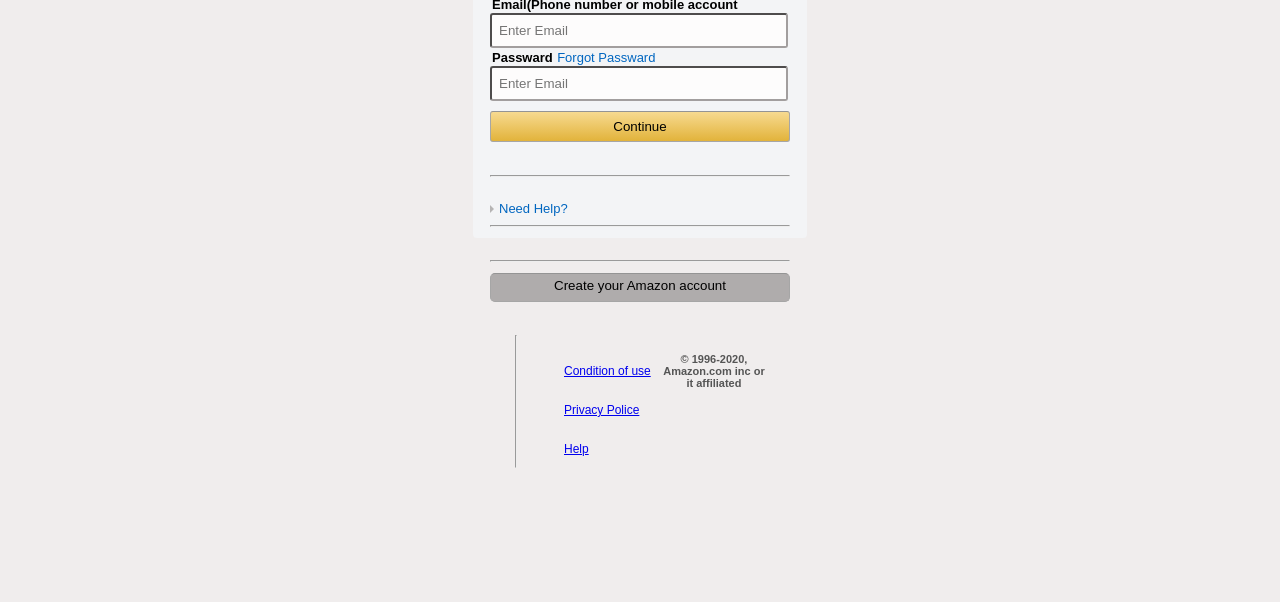
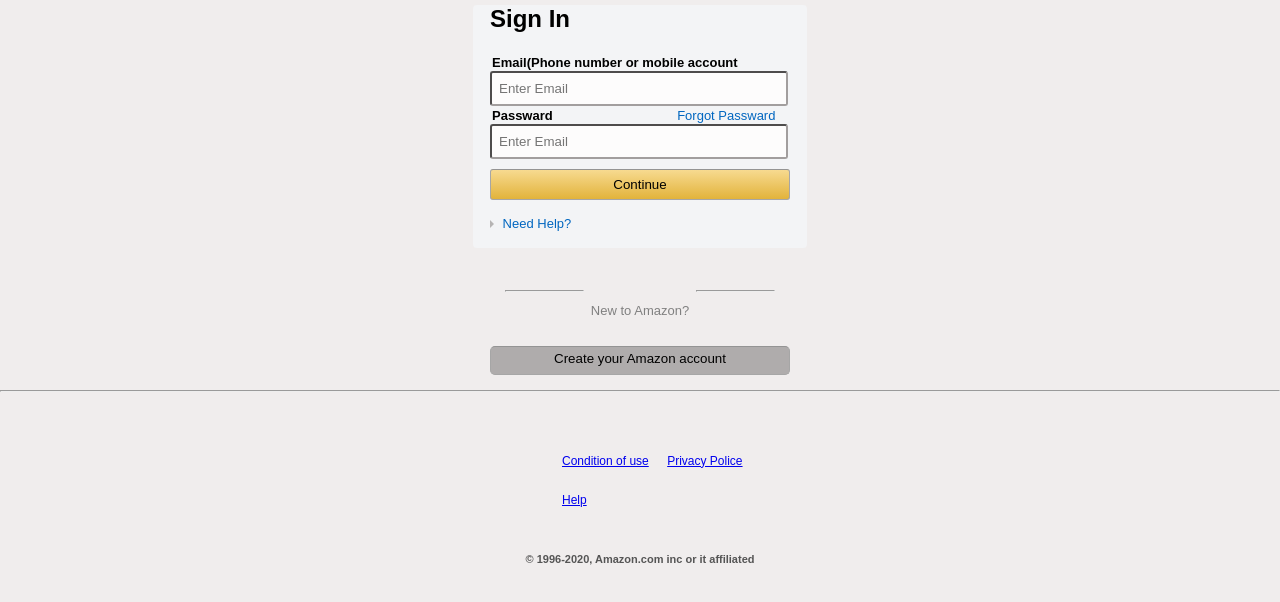
Before and after one commit to Anifa16/Amazon-Replica-_HTML-CSS, a plain HTML site: page index.html in a window 1280 px wide. Drawn offline with Linux system fonts and the light colour scheme.

Commit message:
updated html

```diff
--- a/index.html
+++ b/index.html
@@ -14,17 +14,22 @@
 <body>
     <div class="Sign-In">
      <form action="">
-        <label for="Email(Phone number or mobile account">Email(Phone number or mobile account</label>
+        <h2>Sign In</h2>
+        <label for="Email(Phone or mobile accounts)" >Email(Phone number or mobile account</label>
         <input type="" name="Email" placeholder="Enter Email" required>
         <br>
         <label for="Passward">Passward</label>
-        <a href="#">Forgot Passward</a>
+        <a href="#" class = "forgot">Forgot Passward</a>
         <input type="password" name="Email" placeholder="Enter Email" required>
         <button>Continue</button>
-        <p> <hr><a href="#" class = "icon">Need Help?</a> <hr>   </p>
+        <a href="#" class = "icon"> Need Help?</a>
      </form>
-     <hr>
     </div>
+
+    <div class="contianer">
+        <hr><p> New to Amazon?</p><hr>
+    </div>
+
     <div class = "btn">
         <button>Create your Amazon account</button>
     </div>
@@ -32,15 +37,15 @@
 
 </body>
 <footer>
+    <hr>
     <div class="footies">
-    <hr>
     <ul>
         <li><a href="#">Condition of use</a></li>
         <li><a href="#"> Privacy Police</a></li>
         <li><a href="#">Help</a></li>
     </ul>
+    </div>
     <h6>© 1996-2020, Amazon.com inc or it affiliated</h6>
-    </div>
 </footer>
 
 </html>
```
